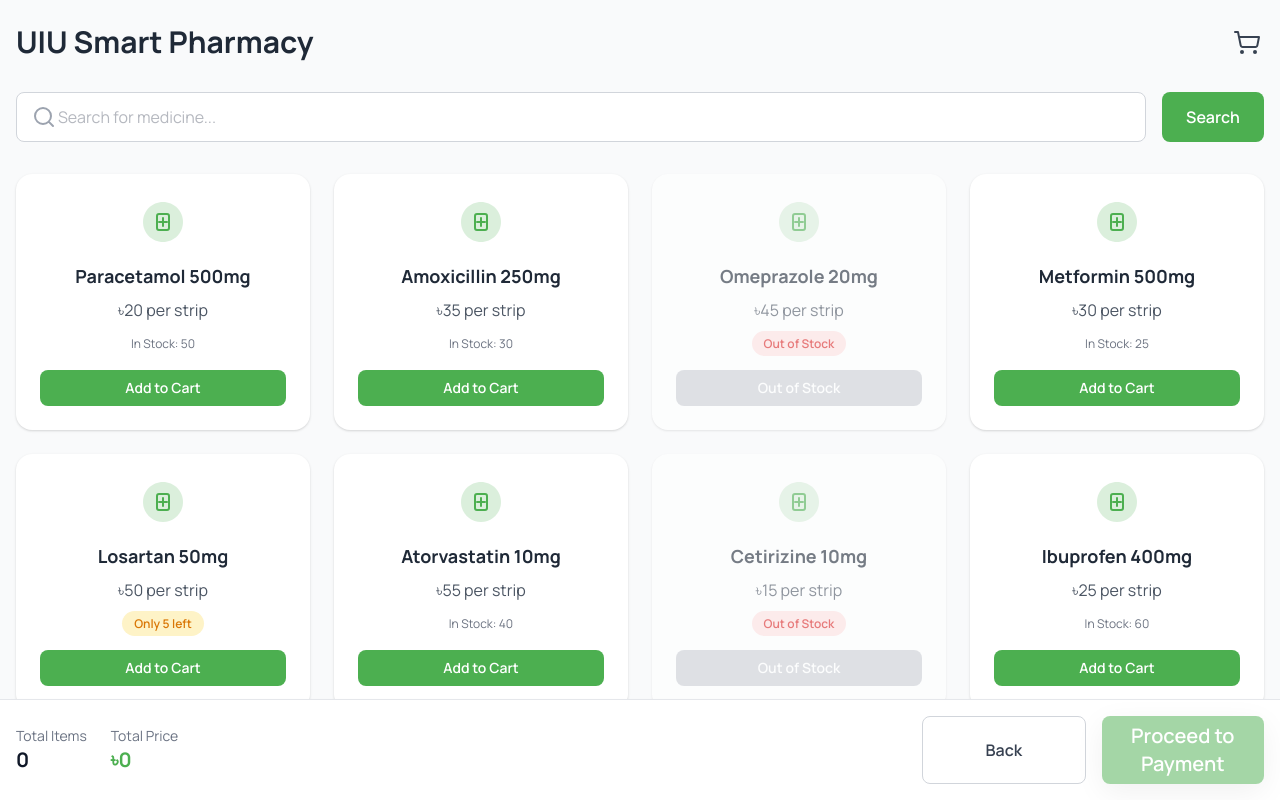
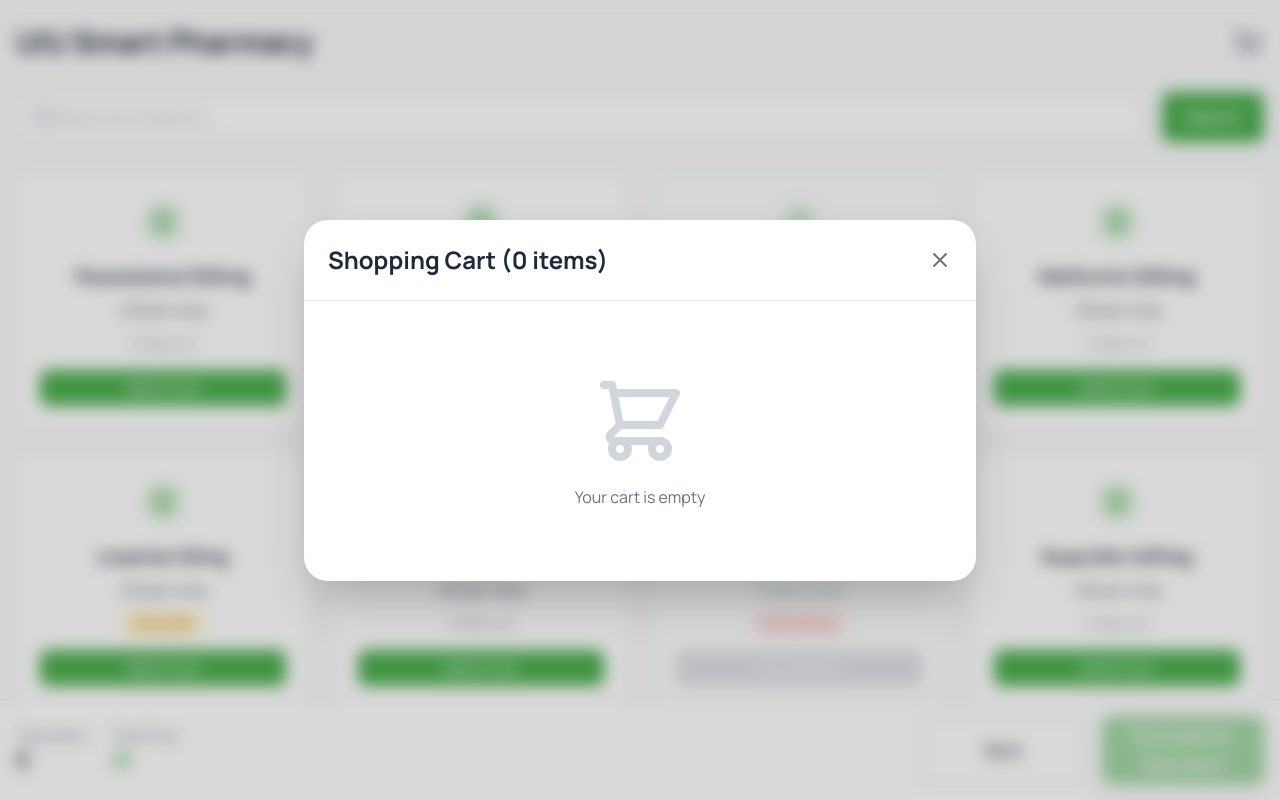
Before and after one commit to rajubeparybd/smart-pharmacy, a Next.js app: page /select-medicine in a window 1280 px wide. Both pictures are taken after a click on the button 1246 px from the left and 42 px from the top of the page. Shown: the top 800 px of the page. Built offline with nearby package versions, Linux system fonts and the light colour scheme.

Commit message:
feat: implement CartModal component for improved cart management and user interaction

```diff
--- a/src/app/select-medicine/page.tsx
+++ b/src/app/select-medicine/page.tsx
@@ -5,6 +5,7 @@ import { useRouter } from 'next/navigation';
 import SearchBar from '@/components/SearchBar';
 import MedicineCard from '@/components/MedicineCard';
 import CartIcon from '@/components/CartIcon';
+import CartModal from '@/components/CartModal';
 import Button from '@/components/Button';
 import { medicines } from '@/data/medicines';
 import { CartItem } from '@/types/medicine';
@@ -13,6 +14,7 @@ export default function SelectMedicinePage() {
   const router = useRouter();
   const [searchQuery, setSearchQuery] = useState('');
   const [cart, setCart] = useState<CartItem[]>([]);
+  const [isCartModalOpen, setIsCartModalOpen] = useState(false);
 
   // Filter medicines based on search query
   const filteredMedicines = useMemo(() => {
@@ -118,16 +120,7 @@ export default function SelectMedicinePage() {
 
           <CartIcon
             itemCount={cartTotals.totalItems}
-            onClick={() => {
-              if (cart.length > 0) {
-                const cartSummary = cart
-                  .map(item => `${item.medicine.name} x${item.quantity}`)
-                  .join('\n');
-                alert(`Cart Items:\n\n${cartSummary}\n\nTotal: ৳${cartTotals.totalPrice}`);
-              } else {
-                alert('Your cart is empty');
-              }
-            }}
+            onClick={() => setIsCartModalOpen(true)}
           />
         </div>
 
@@ -205,6 +198,20 @@ export default function SelectMedicinePage() {
         {/* Spacer for fixed bottom bar */}
         <div className="h-24"></div>
       </div>
+
+      {/* Cart Modal */}
+      <CartModal
+        isOpen={isCartModalOpen}
+        onClose={() => setIsCartModalOpen(false)}
+        cart={cart}
+        totalPrice={cartTotals.totalPrice}
+        onIncrement={handleIncrement}
+        onDecrement={handleDecrement}
+        onProceedToPayment={() => {
+          setIsCartModalOpen(false);
+          handleProceedToPayment();
+        }}
+      />
     </div>
   );
 }
--- /dev/null
+++ b/src/components/CartModal.tsx
@@ -0,0 +1,222 @@
+import { CartItem } from '@/types/medicine';
+
+interface CartModalProps {
+  isOpen: boolean;
+  onClose: () => void;
+  cart: CartItem[];
+  totalPrice: number;
+  onIncrement: (medicineId: string) => void;
+  onDecrement: (medicineId: string) => void;
+  onProceedToPayment: () => void;
+}
+
+export default function CartModal({
+  isOpen,
+  onClose,
+  cart,
+  totalPrice,
+  onIncrement,
+  onDecrement,
+  onProceedToPayment
+}: CartModalProps) {
+  if (!isOpen) return null;
+
+  return (
+    <>
+      {/* Backdrop with Blur */}
+      <div
+        className="fixed inset-0 backdrop-blur-sm z-40 transition-all"
+        style={{ backgroundColor: 'rgba(0, 0, 0, 0.15)' }}
+        onClick={onClose}
+      />
+
+      {/* Modal */}
+      <div className="fixed inset-0 z-50 flex items-center justify-center p-4">
+        <div
+          className="bg-white rounded-3xl shadow-2xl max-w-2xl w-full max-h-[80vh] overflow-hidden"
+          onClick={(e) => e.stopPropagation()}
+        >
+          {/* Header */}
+          <div className="flex items-center justify-between p-6 border-b border-gray-200">
+            <h2
+              className="font-bold"
+              style={{
+                fontSize: '24px',
+                lineHeight: '32px',
+                fontFamily: 'Manrope, sans-serif',
+                color: '#1F2937'
+              }}
+            >
+              Shopping Cart ({cart.length} {cart.length === 1 ? 'item' : 'items'})
+            </h2>
+            <button
+              onClick={onClose}
+              className="text-gray-500 hover:text-gray-700 transition-colors"
+            >
+              <svg className="w-6 h-6" fill="none" stroke="currentColor" viewBox="0 0 24 24">
+                <path strokeLinecap="round" strokeLinejoin="round" strokeWidth={2} d="M6 18L18 6M6 6l12 12" />
+              </svg>
+            </button>
+          </div>
+
+          {/* Cart Items */}
+          <div className="overflow-y-auto max-h-96 p-6">
+            {cart.length === 0 ? (
+              <div className="text-center py-12">
+                <svg className="w-24 h-24 mx-auto text-gray-300 mb-4" fill="none" stroke="currentColor" viewBox="0 0 24 24">
+                  <path strokeLinecap="round" strokeLinejoin="round" strokeWidth={2} d="M3 3h2l.4 2M7 13h10l4-8H5.4M7 13L5.4 5M7 13l-2.293 2.293c-.63.63-.184 1.707.707 1.707H17m0 0a2 2 0 100 4 2 2 0 000-4zm-8 2a2 2 0 11-4 0 2 2 0 014 0z" />
+                </svg>
+                <p
+                  className="text-gray-500"
+                  style={{
+                    fontSize: '16px',
+                    fontFamily: 'Manrope, sans-serif'
+                  }}
+                >
+                  Your cart is empty
+                </p>
+              </div>
+            ) : (
+              <div className="space-y-4">
+                {cart.map((item) => (
+                  <div
+                    key={item.medicine.id}
+                    className="flex items-center gap-4 p-4 bg-gray-50 rounded-2xl"
+                  >
+                    {/* Medicine Image */}
+                    <div className="w-16 h-16 bg-white rounded-xl flex items-center justify-center flex-shrink-0">
+                      <span className="text-3xl">💊</span>
+                    </div>
+
+                    {/* Medicine Details */}
+                    <div className="flex-1 min-w-0">
+                      <h3
+                        className="font-bold truncate"
+                        style={{
+                          fontSize: '16px',
+                          lineHeight: '24px',
+                          fontFamily: 'Manrope, sans-serif',
+                          color: '#1F2937'
+                        }}
+                      >
+                        {item.medicine.name}
+                      </h3>
+                      <p
+                        className="text-gray-500"
+                        style={{
+                          fontSize: '14px',
+                          fontFamily: 'Manrope, sans-serif'
+                        }}
+                      >
+                        ৳{item.medicine.price} each
+                      </p>
+                    </div>
+
+                    {/* Quantity Controls */}
+                    <div className="flex items-center gap-2">
+                      <button
+                        onClick={() => onDecrement(item.medicine.id)}
+                        className="w-8 h-8 rounded-full bg-white hover:bg-gray-100 flex items-center justify-center transition-colors border border-gray-200"
+                      >
+                        <svg className="w-4 h-4" fill="none" stroke="currentColor" viewBox="0 0 24 24">
+                          <path strokeLinecap="round" strokeLinejoin="round" strokeWidth={2} d="M20 12H4" />
+                        </svg>
+                      </button>
+                      <span
+                        className="font-bold w-8 text-center"
+                        style={{
+                          fontSize: '16px',
+                          fontFamily: 'Manrope, sans-serif',
+                          color: '#1F2937'
+                        }}
+                      >
+                        {item.quantity}
+                      </span>
+                      <button
+                        onClick={() => onIncrement(item.medicine.id)}
+                        className="w-8 h-8 rounded-full bg-white hover:bg-gray-100 flex items-center justify-center transition-colors border border-gray-200"
+                      >
+                        <svg className="w-4 h-4" fill="none" stroke="currentColor" viewBox="0 0 24 24">
+                          <path strokeLinecap="round" strokeLinejoin="round" strokeWidth={2} d="M12 4v16m8-8H4" />
+                        </svg>
+                      </button>
+                    </div>
+
+                    {/* Item Total */}
+                    <div
+                      className="font-bold"
+                      style={{
+                        fontSize: '18px',
+                        fontFamily: 'Manrope, sans-serif',
+                        color: '#4CAF50'
+                      }}
+                    >
+                      ৳{item.medicine.price * item.quantity}
+                    </div>
+                  </div>
+                ))}
+              </div>
+            )}
+          </div>
+
+          {/* Footer */}
+          {cart.length > 0 && (
+            <div className="border-t border-gray-200 p-6 bg-gray-50">
+              <div className="flex items-center justify-between mb-4">
+                <span
+                  className="font-bold"
+                  style={{
+                    fontSize: '20px',
+                    lineHeight: '28px',
+                    fontFamily: 'Manrope, sans-serif',
+                    color: '#1F2937'
+                  }}
+                >
+                  Total Amount
+                </span>
+                <span
+                  className="font-bold"
+                  style={{
+                    fontSize: '24px',
+                    lineHeight: '32px',
+                    fontFamily: 'Manrope, sans-serif',
+                    color: '#4CAF50'
+                  }}
+                >
+                  ৳{totalPrice}
+                </span>
+              </div>
+
+              <div className="flex gap-3">
+                <button
+                  onClick={onClose}
+                  className="flex-1 px-6 py-4 rounded-2xl font-bold transition-all hover:bg-gray-200 bg-white border-2 border-gray-200 hover:cursor-pointer"
+                  style={{
+                    fontSize: '16px',
+                    fontFamily: 'Manrope, sans-serif',
+                    color: '#1F2937'
+                  }}
+                >
+                  Continue Shopping
+                </button>
+                <button
+                  onClick={onProceedToPayment}
+                  className="flex-1 px-6 py-4 rounded-2xl font-bold transition-all hover:opacity-90 hover:cursor-pointer"
+                  style={{
+                    fontSize: '16px',
+                    fontFamily: 'Manrope, sans-serif',
+                    background: '#18DC1F',
+                    color: '#FFFFFF',
+                    boxShadow: '0px 4px 12px rgba(24, 220, 31, 0.3)'
+                  }}
+                >
+                  Proceed to Payment
+                </button>
+              </div>
+            </div>
+          )}
+        </div>
+      </div>
+    </>
+  );
+}
--- a/src/components/index.ts
+++ b/src/components/index.ts
@@ -7,3 +7,4 @@ export { default as UploadedFile } from './UploadedFile';
 export { default as SearchBar } from './SearchBar';
 export { default as MedicineCard } from './MedicineCard';
 export { default as CartIcon } from './CartIcon';
+export { default as CartModal } from './CartModal';
```
